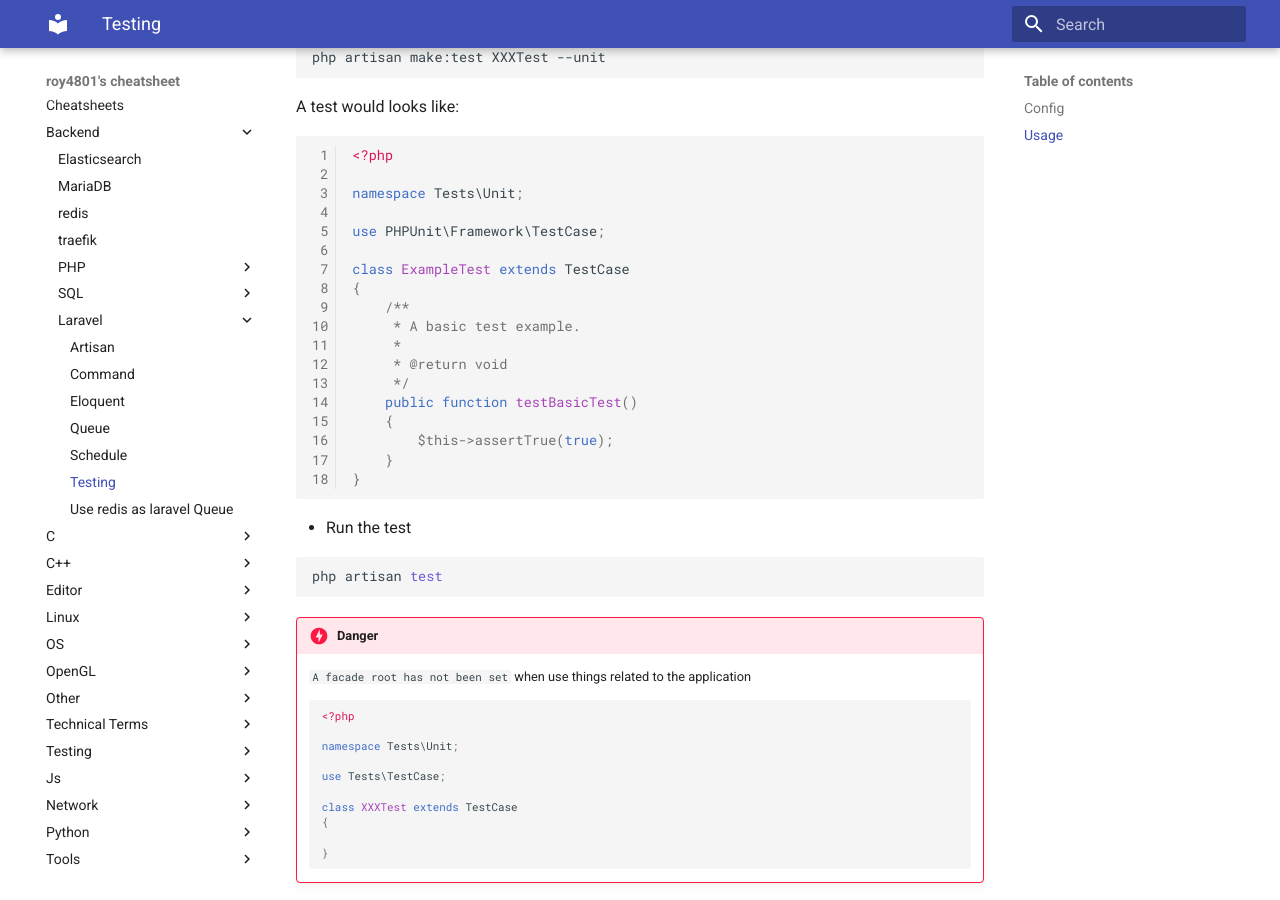
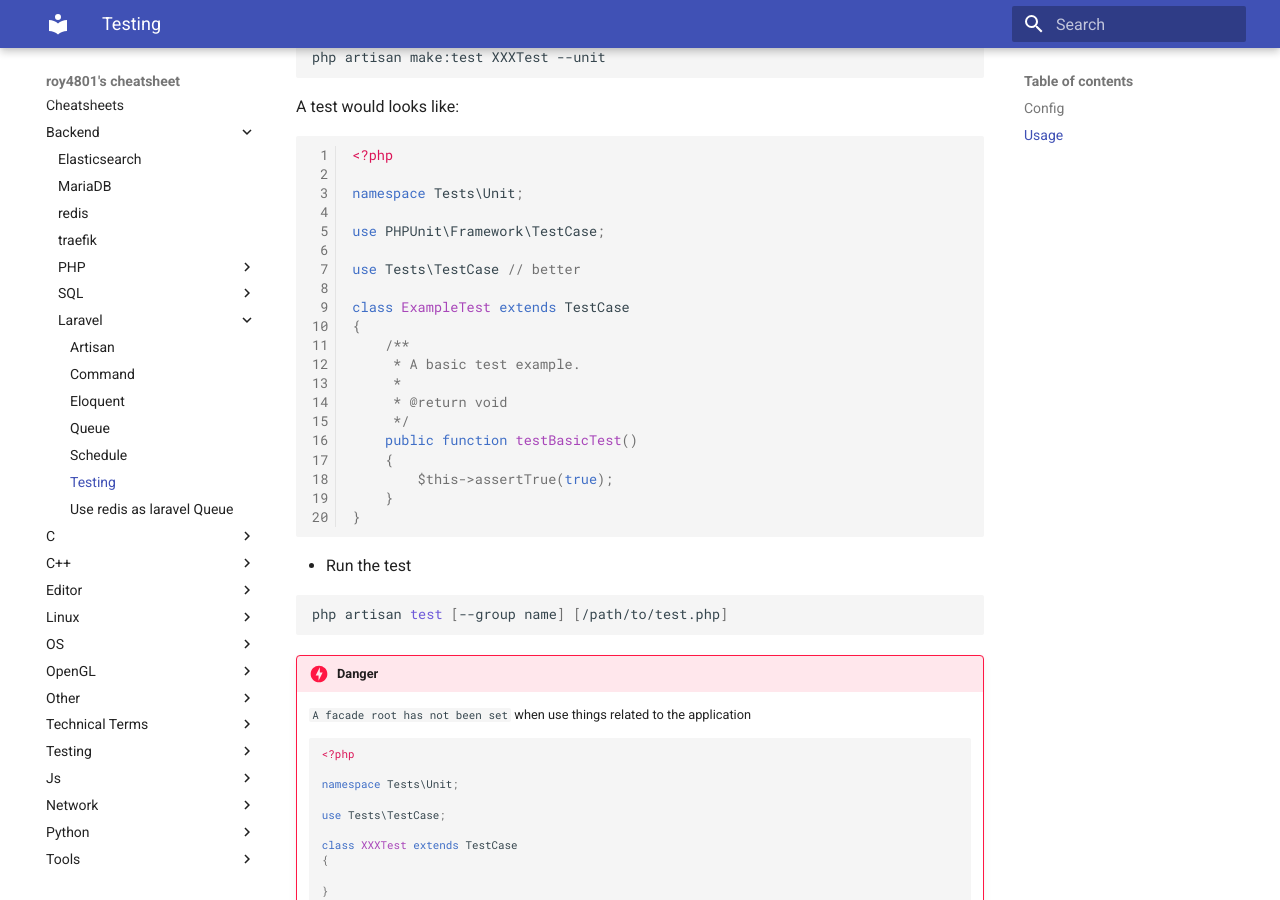
Before and after one commit to roy4801/docs.roy4801.tw, an MkDocs documentation site: the page built from docs/Backend/laravel/unit_test.md, in a window 1280 px wide and 900 px high, scrolled down 643 px. Built offline with MkDocs 1.6.1 and Material for MkDocs 9.7.7, drawn with Linux system fonts in a browser that asks for light colours.

Commit message:
Add laravel/unit_test

````diff
--- a/docs/Backend/laravel/unit_test.md
+++ b/docs/Backend/laravel/unit_test.md
@@ -31,6 +31,8 @@ namespace Tests\Unit;
 
 use PHPUnit\Framework\TestCase;
 
+use Tests\TestCase // better
+
 class ExampleTest extends TestCase
 {
     /**
@@ -48,7 +50,7 @@ class ExampleTest extends TestCase
 - Run the test
 
 ```bash
-php artisan test
+php artisan test [--group name] [/path/to/test.php]
 ```
 
 !!!danger
````
